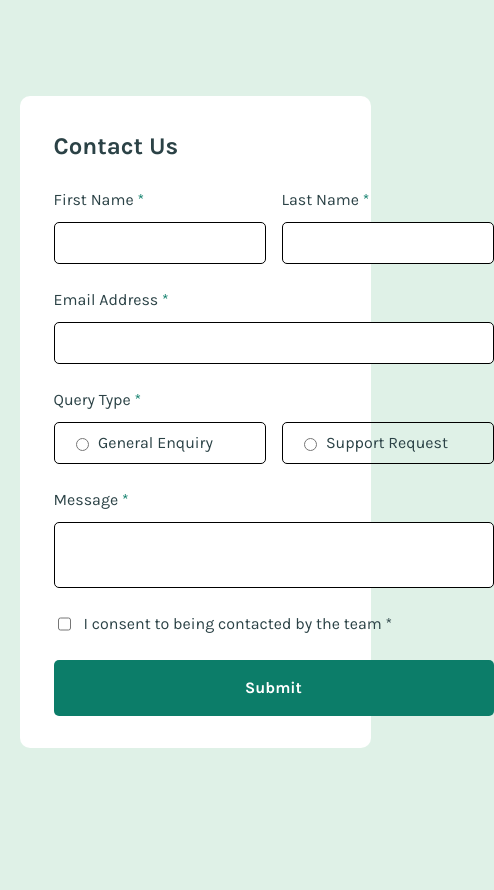
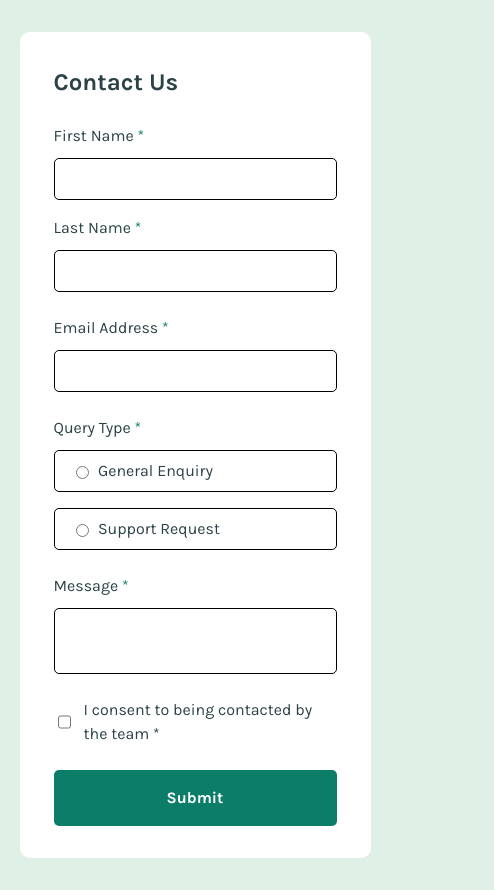
Before and after one commit to Jithin-b-p/contact-form-main, a React (Vite) app: page / in a window 390 px wide. Shown: the whole page, 494 px wide, since content can reach past the window. Before the commit the page ends 844 px from the top, so only its background shows below. Built offline with nearby package versions, Linux system fonts and the light colour scheme.

Commit message:
adding responsiveness

```diff
--- a/src/pages/ContactUs.tsx
+++ b/src/pages/ContactUs.tsx
@@ -17,6 +17,7 @@ function ContactUs() {
   const {
     register,
     handleSubmit,
+    reset,
     formState: { errors },
   } = useForm<ContactFormTypes>({
     resolver: zodResolver(ContactFormSchema),
@@ -24,27 +25,8 @@ function ContactUs() {
 
   const onSubmit: SubmitHandler<ContactFormTypes> = (data) => {
     console.log(data);
-    // toast.success("Message Sent!", {
-    //   duration: 4000,
-    //   position: "top-center",
-
-    //   style: {
-    //     backgroundColor: "hsl(var(--clr-neutral-300))",
-    //     color: "hsl(var(--clr-neutral-100))",
-    //     padding: "1rem",
-    //   },
-    //   iconTheme: {
-    //     primary: "#000",
-    //     secondary: "#fff",
-    //   },
-
-    //   ariaProps: {
-    //     role: "status",
-    //     "aria-live": "polite",
-    //   },
-    // });
-
     toast.custom(<CustomToast />);
+    reset();
   };
 
   return (
@@ -153,6 +135,10 @@ const RowContainer = styled.div`
   & div {
     flex-basis: 50%;
   }
+
+  @media screen and (max-width: 40em) {
+    flex-direction: column;
+  }
 `;
 const Input = styled.input<{ error: boolean }>`
   border-color: ${(props) =>
```
